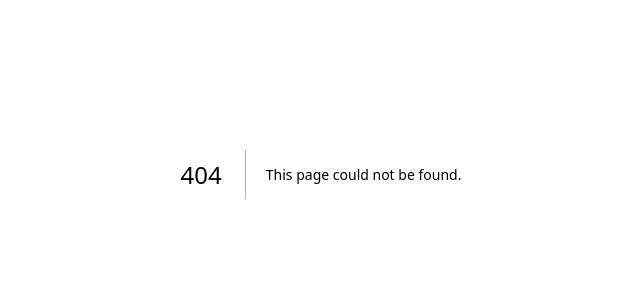
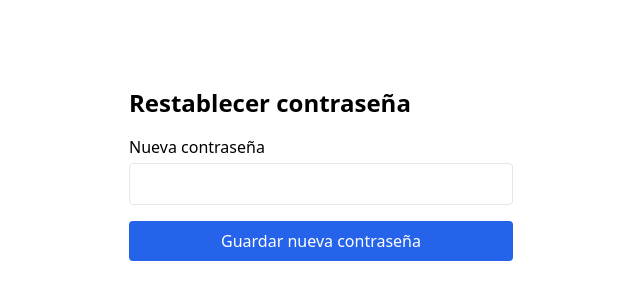
Before and after one commit to erickm13/lol-performance-coach, a Next.js app in the folder frontend/: page /reset-password in a window 1280 px wide. Before the commit this address had no page. Shown: the part 226-526 px from the top of the page, without its empty margins (319-959 px from the left). Built offline with nearby package versions, Linux system fonts and the light colour scheme.

Commit message:
feat(frontend): add reset-password page

```diff
--- /dev/null
+++ b/frontend/app/components/ResetPasswordForm.tsx
@@ -0,0 +1,72 @@
+"use client";
+
+import { useState } from "react";
+import { useRouter } from "next/navigation";
+import { getBackendUrl } from "../lib/api";
+
+export function ResetPasswordForm({ token }: { token: string | null }) {
+  const router = useRouter();
+  const [newPassword, setNewPassword] = useState("");
+  const [error, setError] = useState<string | null>(null);
+  const [submitting, setSubmitting] = useState(false);
+
+  async function handleSubmit(e: React.FormEvent) {
+    e.preventDefault();
+    setError(null);
+
+    if (!token) {
+      setError("Link inválido");
+      return;
+    }
+
+    setSubmitting(true);
+    try {
+      const res = await fetch(`${getBackendUrl()}/auth/reset-password`, {
+        method: "POST",
+        headers: { "Content-Type": "application/json" },
+        body: JSON.stringify({ token, newPassword }),
+      });
+
+      if (!res.ok) {
+        const data = await res.json();
+        setError(data.error ?? "No se pudo restablecer la contraseña");
+        return;
+      }
+
+      router.push("/login");
+    } catch {
+      setError("No se pudo conectar con el servidor");
+    } finally {
+      setSubmitting(false);
+    }
+  }
+
+  return (
+    <form onSubmit={handleSubmit} className="flex flex-col gap-4 w-full max-w-sm">
+      <h1 className="text-2xl font-bold">Restablecer contraseña</h1>
+      {error && (
+        <p role="alert" className="text-red-500">
+          {error}
+        </p>
+      )}
+      <label className="flex flex-col gap-1">
+        Nueva contraseña
+        <input
+          type="password"
+          required
+          minLength={8}
+          value={newPassword}
+          onChange={(e) => setNewPassword(e.target.value)}
+          className="border rounded px-3 py-2"
+        />
+      </label>
+      <button
+        type="submit"
+        disabled={submitting}
+        className="bg-blue-600 text-white rounded px-3 py-2"
+      >
+        {submitting ? "Guardando..." : "Guardar nueva contraseña"}
+      </button>
+    </form>
+  );
+}
--- /dev/null
+++ b/frontend/app/reset-password/page.tsx
@@ -0,0 +1,20 @@
+"use client";
+
+import { Suspense } from "react";
+import { useSearchParams } from "next/navigation";
+import { ResetPasswordForm } from "../components/ResetPasswordForm";
+
+function ResetPasswordContent() {
+  const params = useSearchParams();
+  return <ResetPasswordForm token={params.get("token")} />;
+}
+
+export default function ResetPasswordPage() {
+  return (
+    <main className="flex min-h-screen flex-col items-center justify-center gap-4 p-24">
+      <Suspense fallback={<p>Cargando...</p>}>
+        <ResetPasswordContent />
+      </Suspense>
+    </main>
+  );
+}
```
Also changed, not shown: 1 other file (tests, documents, lock files or other folders).
